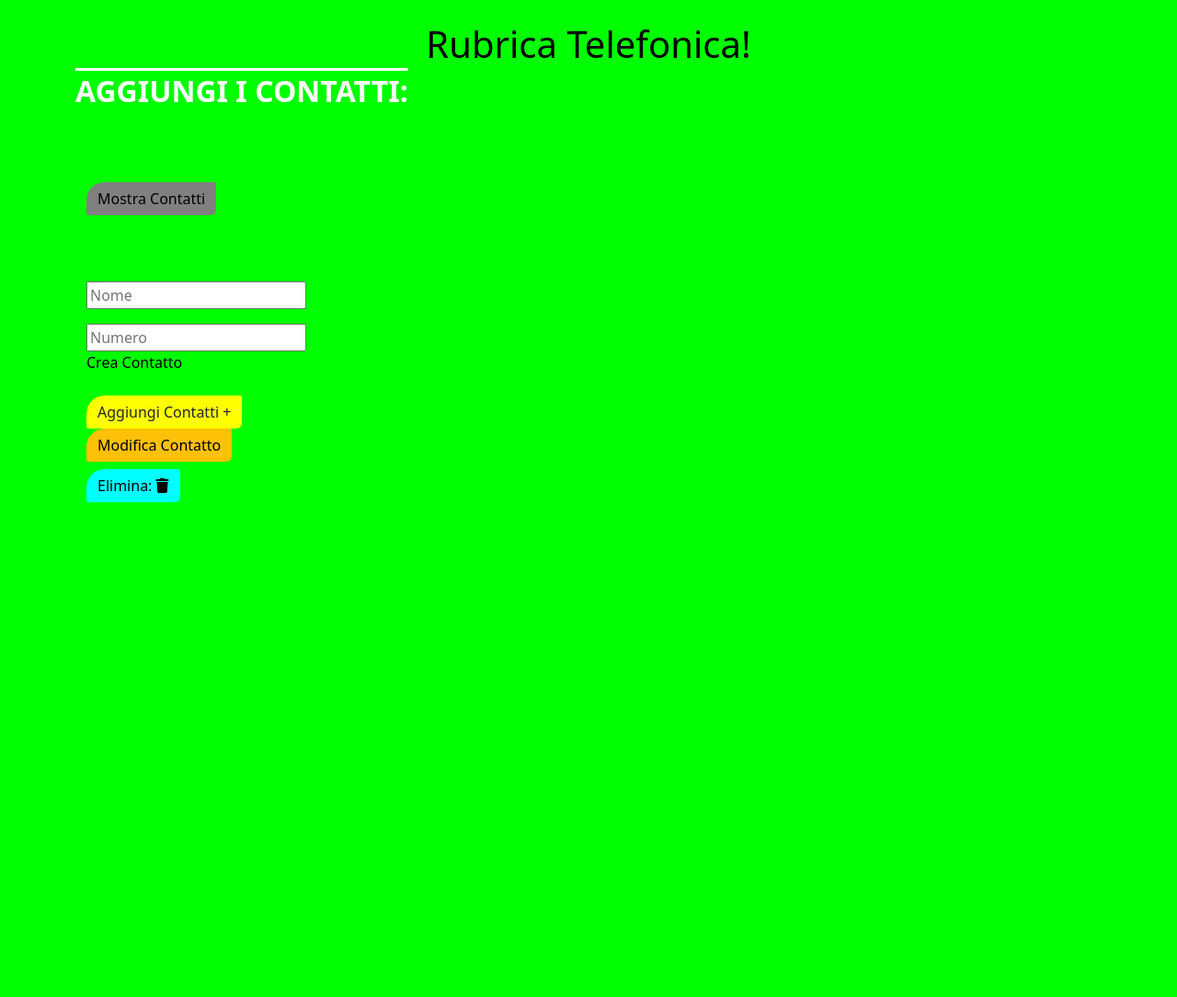
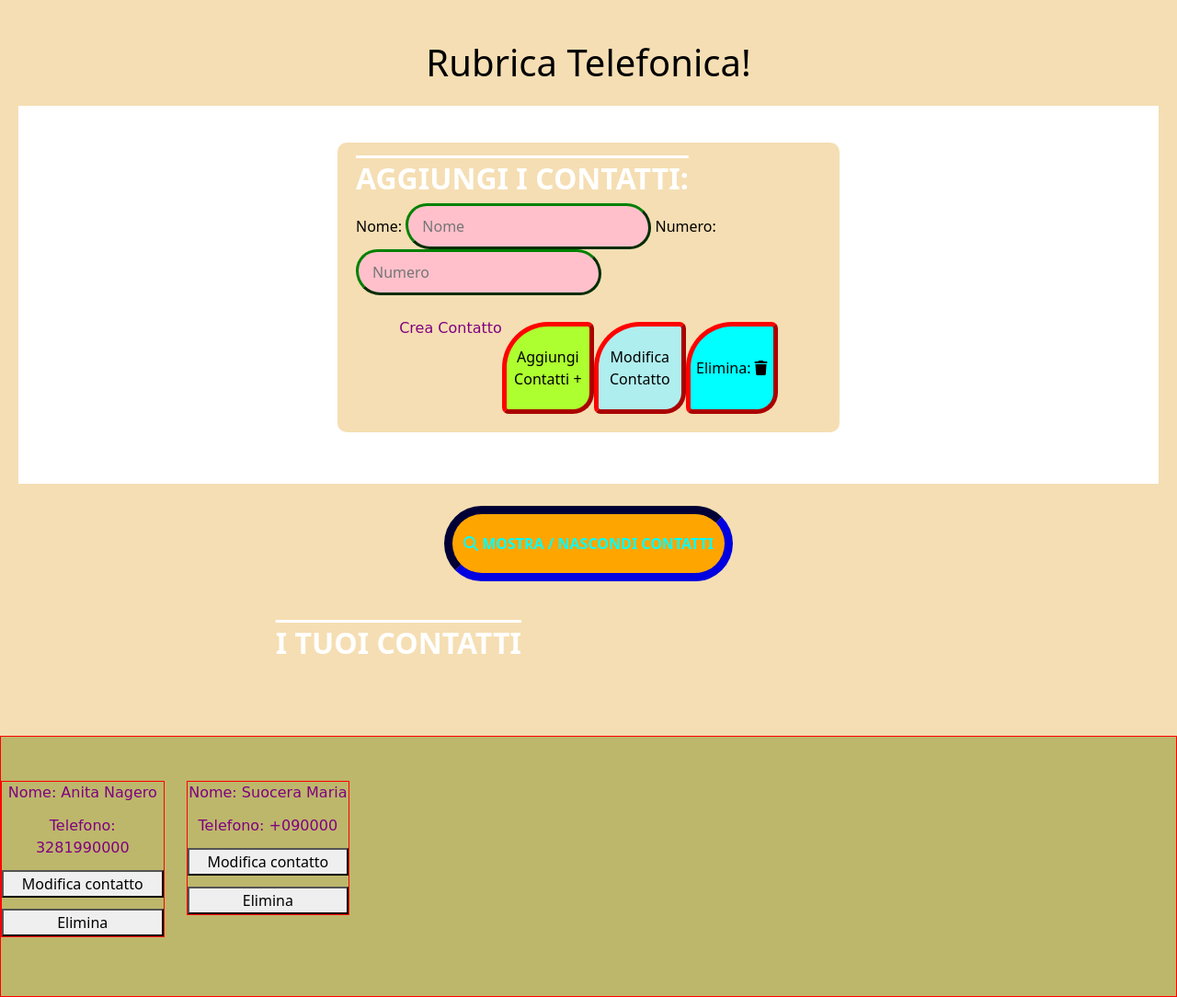
Before and after one commit to Hackademy-180/esercizio_Nagero_Anita_R_, a plain HTML site: page index.html in a window 1280 px wide. Shown: the whole page at 92% size. Before the commit the page ends 800 px from the top, so only its background shows below. Drawn offline with nearby package versions, Linux system fonts and the light colour scheme.

Commit message:
modificha continua

```diff
--- a/index.html
+++ b/index.html
@@ -13,191 +13,89 @@
     <link href="https://cdn.jsdelivr.net/npm/bootstrap@5.3.8/dist/css/bootstrap.min.css" rel="stylesheet"
         integrity="sha384-sRIl4kxILFvY47J16cr9ZwB07vP4J8+LH7qKQnuqkuIAvNWLzeN8tE5YBujZqJLB" crossorigin="anonymous">
 
-<!-- css -->
-    <style>
+<link rel="stylesheet" href="style.css">
 
+</head>
+<body>
+<div class="page-grid">
+<!--Header-->
+<header class="container mt-4">
 
-h1 {
-    text-align: center;
-}
+         <h1>Rubrica Telefonica!</h1>
 
-body {
-    background-color: lime;
-    color: black;
+</header>
 
-}
+<!-- Inizio di pagina; main -->
+<main class="paginazione">
+<section class="sez_form">
 
-/* BOTTONI */
+        <div class="container">
+                <!-- input NOME  e PHONE-->
 
-.btn{
-border-radius: 20px 2px 6px;
-border-style: double;
-border: 2px;
-  display: block;
-    cursor: pointer;
-
-}
-
-.btn-custom {
-    background-color: yellow;
-
-}
-  .btn-toggle {
-    color: black;
-    background-color: gray;
-    margin-bottom: 10px;
-  }
-  .btn-delete {
-    color: black;
-    background-color: aqua;
-  }
-  .btn-edit { background-color: #ffc107; color: black;}
-
-
-.btn:hover {
-
-color: tomato;
-border: 3px;
-border-style:ouset;
-background-color: wheat;
-}
+    <div class="row justify-content-center">
+        <div class="col-12 col-md-6 mb-3">
 
 
 
+            <!-- form -->
+<form class="form_container">
+<div class="form-group">
+        <h2 class="sotto_title">Aggiungi i contatti:</h2>
 
-.cuntom-shadow{
-    box-shadow: 2px 2px 2px 4px  red, -2px -2px -4px  red;
-
-}
+<label for="inputName" class="form_label">Nome:</label>
+    <input type="text" id="inputName" class="inputName" placeholder="Nome">
 
 
-/* CARDS */
-
-.card-custom{
-    align-items: center;
-    justify-content: space-around;
-    display: flex;
-box-shadow: yellow;
-height: 40px;
+<label for="inputPhone" class="form_label">Numero:</label>
+<input type="text" id="inputPhone" class="inputPhone" placeholder="Numero">
 
 
-}
+<!-- BOTTONE -->
+<div class="BTN_btn mt-4 d-flex justify-content-center">
+    <p>Crea Contatto</p>
+<button id="addBtn" class="btn btn-add" type="button">
+            Aggiungi Contatti +
+</button>
+<!-- BUTTON MODIFICHI -->
+<button id="editBtn" class="btn btn-edit" type="button">Modifica Contatto</button>
+<!-- BOTTONE ELIMINAZIONE -->
+<button id="deleteBtn" class="btn btn-delete" type="button">Elimina: <i class="fa-solid fa-trash"></i></button>
+</div>
+</div>
+</div>
+</div>
+</div>
+</form>
+</section>
 
 
-.sotto_title {
-    color: white;
-    font-weight: bold;
-  text-transform: uppercase;
-  text-decoration: overline;
-
-}
-p {
-    text-align: center;
-    font-family: cursive;
-    color: purple;
-    margin: 0;
-    padding: 0;
-}
-
-    </style>
-
-</head>
-<body>
-
-<!-- INIZIO HTML-->
-
-
-<header class="container mt-4">
-
-
-    <div class="row">
-        <div class="col-12">
-
-            <h1>Rubrica Telefonica!</h1>
-        </div>
+<div class="text-center justify-content-center my-4">
+    <!-- Bottone mostrami / nascondimi contatto-i -->
+    <button id="btnToggle" class="btn btn-toggle"><i class="fa-solid fa-magnifying-glass"></i>
+        Mostra / Nascondi Contatti</button>
+</div>
+<section>
+    <div class="col-md-8">
+        <h2 class="sotto_title text-center mb-4 mt-5 py-6">I tuoi contatti</h2>
     </div>
-</header>
-
-
-<main class="container">
-
-<div class="row">
-        <div class="col-md-6">
-
-
-
-    <h2 class="sotto_title">Aggiungi i contatti:</h2>
-
 </div>
-</div>
-
-
-
-<section class="container mt-4 py-4">
-
-
-
-<div class="text-center my-4">
-  <!-- Bottone mostrami contatto -->
-    <button id="btnToggle" class="btn btn-toggle">Mostra Contatti</button>
-
-</div>
-
-<!-- INPUT NOME -->
-    <div class="input_name">
-<label for="text_Btn">
-        <input type="text" id="inputName" placeholder="Nome" class="nomeInput mt-5 mb-2">
-</label>
-        </div>
-
-<!-- INPUT -->
-        <div class="input_phone">
-     <label for="text-Btn">
-        <input type="text" id="inputPhone" placeholder="Numero" class="inputPhone mt-2">
-        </label>
-
-    </div>
-
-
-        <!-- BOTTONE -->
-        <div class="btnAdd">
-     <div>Crea Contatto
-  <button id="addBtn" class="btn btn-custom mt-4">
-                            Aggiungi Contatti +
-
-    </button>
-</div>
-
-    </div>
-
-<!-- BUTTON MODIFICHI -->
-
-<button id="editBtn" class="btn btn-edit">Modifica Contatto</button>
-
-<!-- BOTTONE ELIMINAZIONE -->
-   <button id="deleteBtn" class="btn btn-delete mt-2">Elimina: <i class="fa-solid fa-trash"></i></button>
-
-
-
 </section>
 
 
 <!-- DIV VUOTI PER INSERIMENTI -->
-    </div>
-    <div class="btnAdd_contacts btn-custom"></div>
 
-<section class="container-fluid my-5">
-    <div class="row" cols="50" id="contactContainer"></div>
+    <article class="contact-card">
+    <section class="sez_contacts my-5 mt-5">
+    <div class="row"  id="contactContainer"></div>
+    </article>
 </section>
 
 </div>
 </div>
-
-</section>
-
+</div>
 </main>
 
-
+</div>
 
 <script src="./main.js"></script>
 
--- a/main.js
+++ b/main.js
@@ -1,7 +1,7 @@
 
 
 //Selettori document (DOM)->
-
+//inizializzazione e sellezione di elementi,in html
 
 let nomeInput = document.querySelector('#inputName');
 let telefonoInput = document.querySelector('#inputPhone');
@@ -10,7 +10,7 @@ let btnToggle = document.querySelector('#btnToggle');
 let container = document.querySelector('#contactContainer');
 
 
-//Lista contatti /array
+//Lista contatti / è 1 array:
 
 //Lista di Contatti, per esempio;
 let contacts = [
@@ -18,30 +18,31 @@ let contacts = [
         nome: "Anita Nagero" , telefono : "3281990000"}
 ,
 {
-    nome: "Suocera Maria" , telefono : "+09662233114"
+    nome: "Suocera Maria" , telefono : "+090000"
 }
 ];
 
 
 
-//Funzione per avere i contatti
+//Funzione per (reindirizzare i contatti)
 function renderContacts() {
+
+    //svuotare contenitore
     container.innerHTML = '';
+
     contacts.forEach((contatto, index) =>
 {
     let div = document.createElement('div');
-
-
-
-
     div.className = 'col-12 col-md-6 mb-3';
     div.innerHTML = `
-            <div class= "card p-3">
+       <article class="contact-card">
+
             <p> Nome: ${contatto.nome} </p>
             <p> Telefono: ${contatto.telefono} </p>
-             <button class="btn-edit btn btn-warning btn-sm me-2" onclick="editContact(${index})">Modifica contatto</button>
-        <button class="btn-delete btn btn-danger btn-sm" onclick="deleteContact(${index})">Elimina</button>
-      </div
+             <button class="edit-btn" onclick="editContact(${index})">Modifica contatto</button>
+        <button onclick="deleteContact(${index})">Elimina</button>
+
+      </article>
             `;
 
     container.appendChild(div);
@@ -50,11 +51,11 @@ function renderContacts() {
 
 
 
-//Aggiungi Eventi (Contatti!!!)
+// EVENTI; CLICK BOTTONE AGGIUNGO
 
-btn.addEventListener('click', () => {
+btnAdd.addEventListener('click', () => {
 
-    let nome = inputName.value.trim();
+    let nome = nomeInput.value.trim();
     let telefono = telefonoInput.value.trim();
 
     if ( nome === '' || telefono === '') {
@@ -64,7 +65,7 @@ btn.addEventListener('click', () => {
         return;
     }
 
-
+    //all'array li aggiungo;
 
 contacts.push({
     nome: nome,
@@ -73,44 +74,50 @@ contacts.push({
 
 
 
-//pulisci inputs
-    nomeInput.value = '';
-   telefonoInput.value = '';
+ //MOSTRA / NASCONDI
 
-    renderContacts();
+    btnToggle.addEventListener('click', () => {
 
+        container.classList.toggle('d-none');
     });
+
 
     //FUNZIONE ELIMINAZIONE
 
     function deleteContact(index) {
-
+        console.log('index:', index);
+if(confirm("Sei sicuro di voler eliminare questo contatto?")){
         //RIMUOVO ELEMENT BY ARRAY
         contacts.splice(index, 1);
+
 
         //FINE E STAMPA F.
         renderContacts();
     }
+}
 
-    //MODIFICA contatto-i
+
+    //FUNZIONW MODIFICA contatto-i
 
      function editContact(index) {
             let nuovoNome = prompt("Modifica il nome:", contacts[index].nome);
             let nuovoTelefono = prompt("Modifica il telefono:", contacts[index].telefono);
 
             if (nuovoNome !== null && nuovoTelefono !== null) {
-                contacts[index].nome = nuovoNome.trim();
-                contacts[index].telefono = nuovoTelefono.trim();
+
+                contacts[index].nome = nuovoNome.trim() || contacts[index].nome;
+                contacts[index].telefono = nuovoTelefono.trim() || contacts[index].telefono;
                 renderContacts();
             }
         }
 
-    //MOSTRA / NASCONDI
+   //pulisci reset_inputs
+    nomeInput.value = '';
+   telefonoInput.value = '';
 
-    btgToggle.addEventListener('click', () => {
-        container.classList.toggle('d-none');
-    });
+            renderContacts();
 
+            });
     //FINISCE LA FUNZIONE
     renderContacts();
 
--- /dev/null
+++ b/style.css
@@ -0,0 +1,196 @@
+h1 {
+       text-align: center;
+   }
+
+   body {
+       background-color: wheat;
+       color: black;
+
+   }
+
+   /* BOTTONI */
+
+
+#editBtn,#deleteBtn,#addBtn{
+    padding: 4px;
+    padding-right: 4px;
+    margin-top: 5px;
+    border-radius: 50px 7px 23px;
+        border-style: double;
+        border: 5px outset red;
+        display: block;
+        height: 100px;
+        width: 100px;
+        cursor: pointer;
+      justify-content: center;
+
+}
+
+#btnToggle{
+    text-decoration: solid;
+    border: 9px inset darkblue;
+    background-color: orange;
+    color: cyan;
+    text-transform: uppercase;
+    font-weight: bold;
+    height: 82px;
+    box-sizing:inherit;
+    border-radius: 200px;
+    cursor: pointer;
+}
+
+
+.btn-add{
+    background-color: greenyellow;
+    color: black;
+
+}
+
+.btn-edit {
+
+    background-color: paleturquoise;
+    color: black;
+}
+
+
+
+ .btn-delete {
+     color: black;
+     background-color: aqua;
+ }
+
+
+
+
+
+
+   .btn:hover {
+
+       color: tomato;
+       border: 3px;
+       border-style: ouset;
+       background-color: wheat;
+   }
+
+
+
+
+   .btn-shadow {
+       box-shadow: 2px 2px 2px 4px red, -2px -2px -4px red;
+
+   }
+
+
+   /* SOTTOTITOLO */
+   .sotto_title {
+       color: white;
+       font-weight: bold;
+       text-transform: uppercase;
+       text-decoration: overline;
+
+   }
+
+   p {
+       text-align: center;
+       font-family: cursive;
+       color: purple;
+       margin: 0;
+       padding: 0;
+   }
+
+/* INPUT */
+#inputName,
+ #inputPhone {
+    content: 10px 10px;
+
+    padding-top: 15px;
+    padding: 10px 15px;
+    border: 3px outset green;
+    border-radius: 80px 92px;
+     align-items: center;
+     background-color: pink;
+    color: darkblue;
+}
+
+.container_input {
+    background-color: aliceblue;
+    width: 50px;
+    height: 70px;
+
+}
+
+/* FORM */
+.form_container{
+    display: flex;
+    flex-direction: column;
+    gap: 10px;
+    align-items: stretch;
+
+    background-color: wheat;
+    padding: 20px;
+    border-radius: 10px;
+}
+
+.form_buttons > button{
+    flex:1 ;
+    gap: 13px;
+    padding-top: 3px;
+    margin-top: 3px;
+    border: 3px;
+    padding: 4px;
+}
+
+
+.form_group{
+    display: flex;
+    flex-direction: column;
+    gap:10px;
+
+}
+.sez_form{
+    gap: 13px;
+    display: flex;
+    justify-content: center;
+    align-items: center;
+    background-color: white;
+    padding: 40px 20px;;
+}
+
+
+
+.page-grid{
+    display: grid;
+    grid-template-rows: auto 1fr;
+    grid-gap: 15px;
+    padding: 20px;
+    min-height: 100vh;
+}
+
+   /* CARDS */
+
+   .contacContainer {
+   margin-left: 8px;
+    gap: 33px;
+    align-content: space-around;
+    justify-content: stretch;
+     display: flex;
+
+   }
+
+   .sez_contacts {
+
+display: flex;
+
+   }
+
+   .contact-card{
+    display: grid;
+
+    justify-items: stretch;
+    flex-direction: column;
+    align-items: stretch;
+    gap: 12px;
+    border: 1px double red;
+    background-color: darkkhaki;
+
+   }
```
